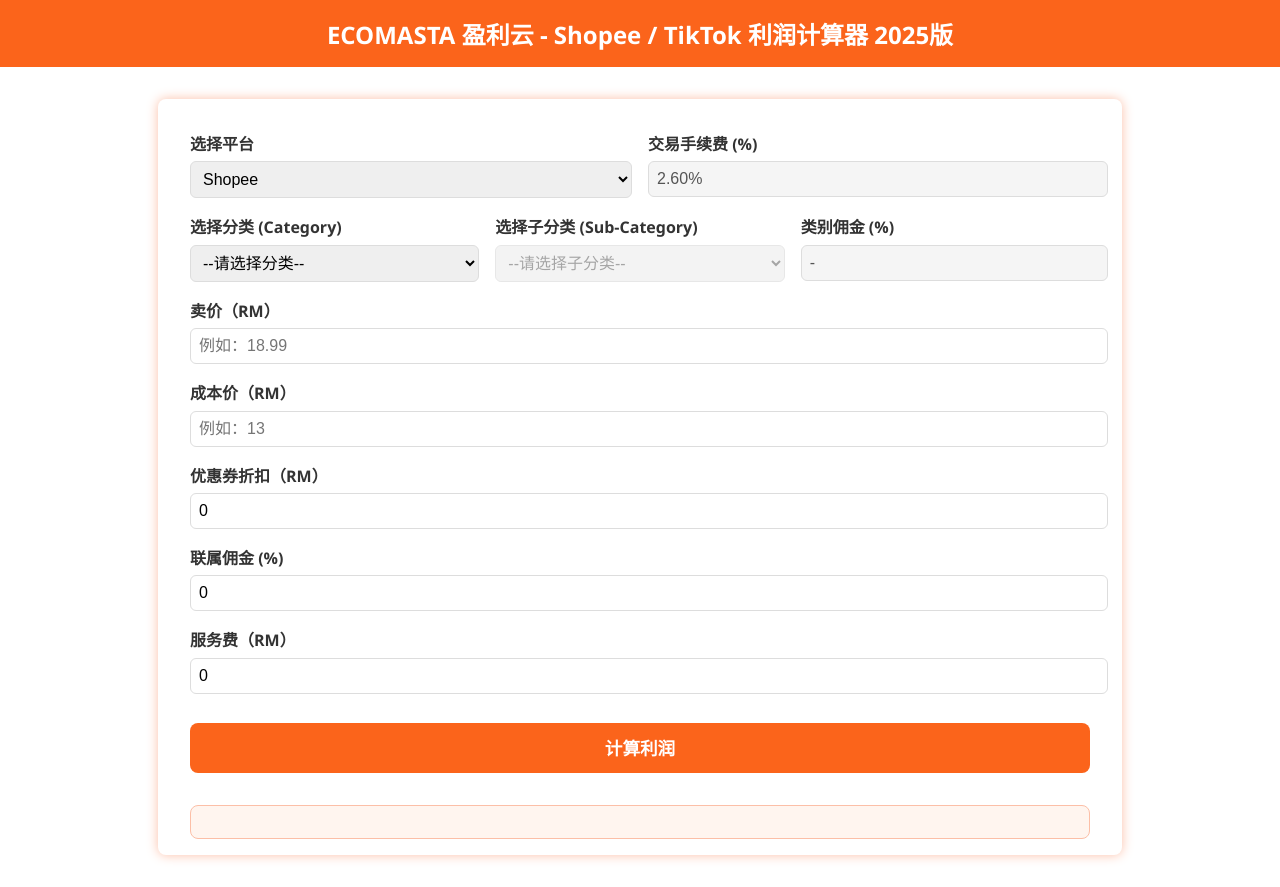
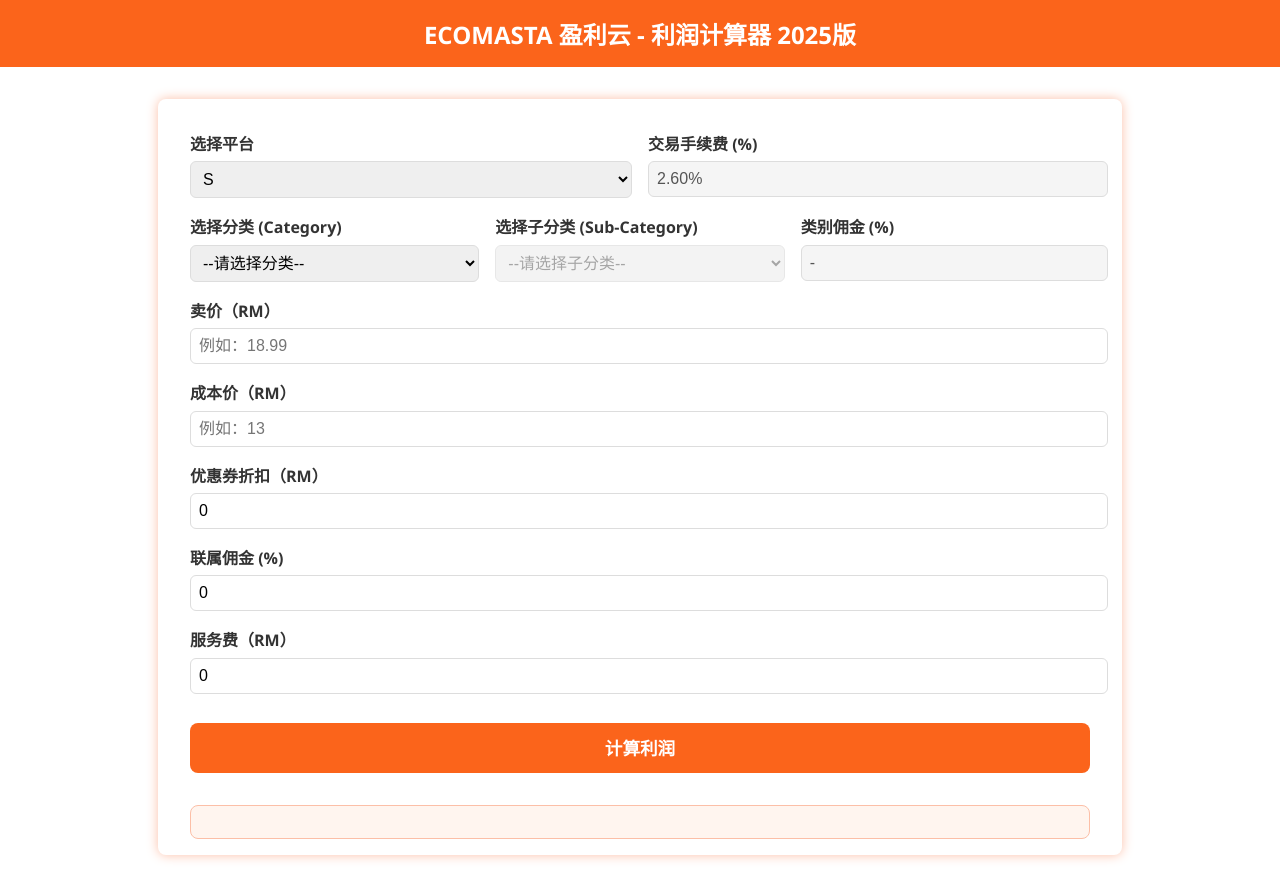
Before and after one commit to rexwoo123/Ecomasta-Calculator, a plain HTML site: page index.html in a window 1280 px wide. Drawn offline with Linux system fonts and the light colour scheme.

Commit message:
Update index.html

```diff
--- a/index.html
+++ b/index.html
@@ -3,7 +3,7 @@
 <head>
 <meta charset="UTF-8" />
 <meta name="viewport" content="width=device-width, initial-scale=1" />
-<title>ECOMASTA 盈利云 - Shopee/TikTok 利润计算器 2025版</title>
+<title>ECOMASTA 盈利云 -计算器 2025版</title>
 <style>
   body {
     font-family: 'Segoe UI', Tahoma, Geneva, Verdana, sans-serif;
@@ -80,14 +80,14 @@
 </style>
 </head>
 <body>
-<header>ECOMASTA 盈利云 - Shopee / TikTok 利润计算器 2025版</header>
+<header>ECOMASTA 盈利云 - 利润计算器 2025版</header>
 <main>
   <div class="flex-row">
     <div>
       <label for="platform">选择平台</label>
       <select id="platform">
-        <option value="shopee">Shopee</option>
-        <option value="tiktok">TikTok</option>
+        <option value="shopee">S</option>
+        <option value="tiktok">T</option>
       </select>
     </div>
     <div>
```
